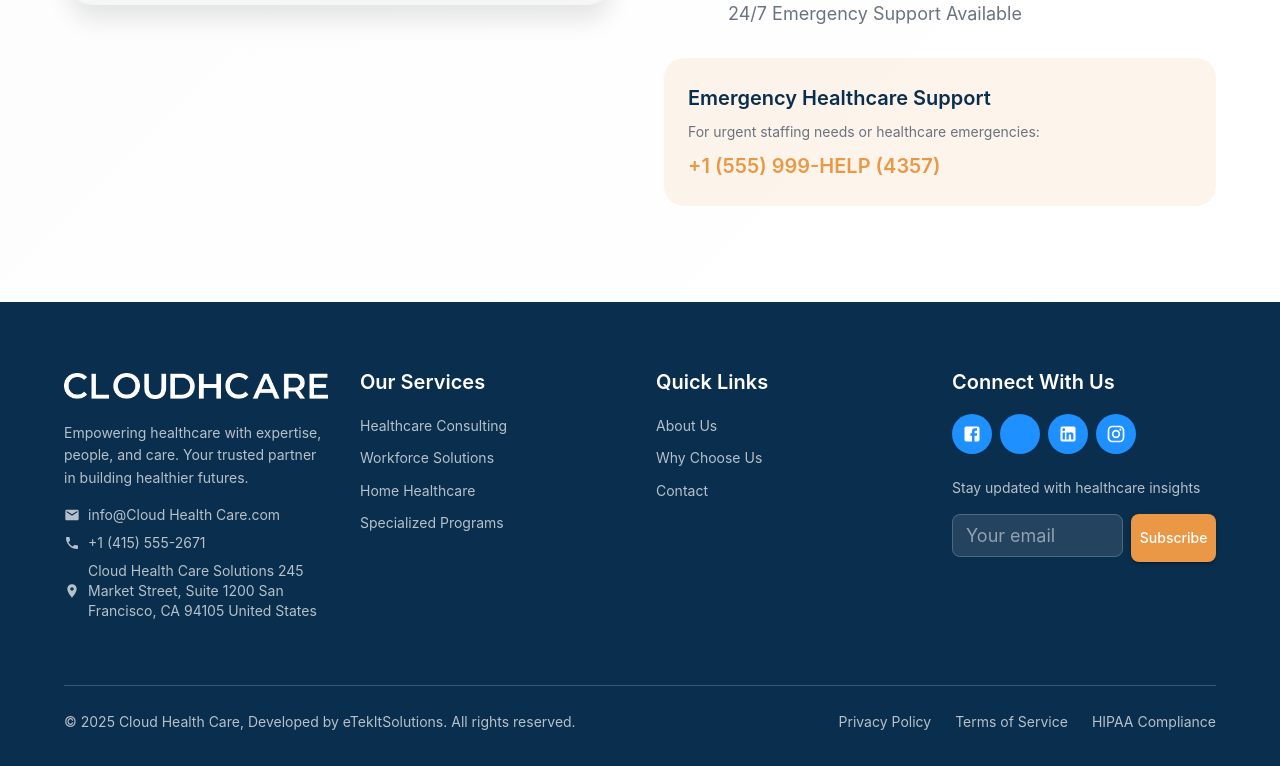
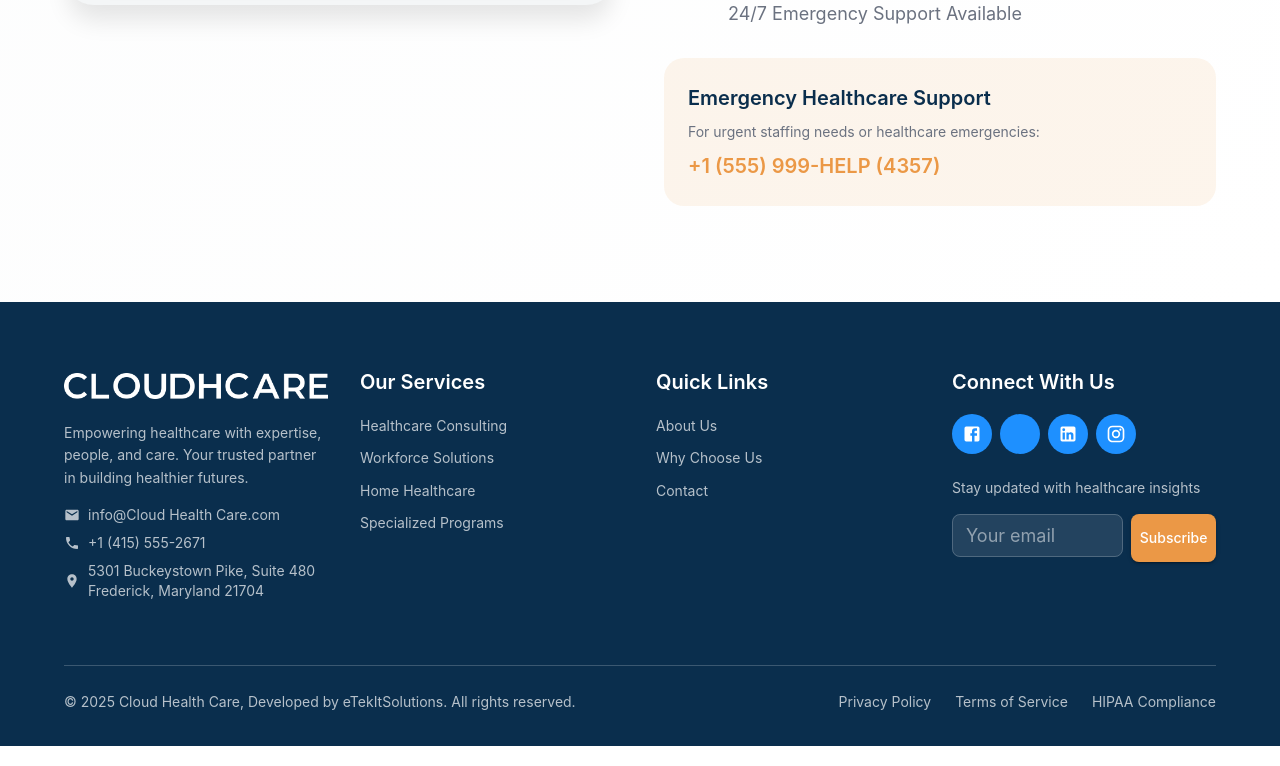
Before and after one commit to balaji061201/cloudhcare, a React (Vite) app: page / in a window 1280 px wide. Shown: the part 6380-7146 px from the top of the page. Built offline with nearby package versions, Linux system fonts and the light colour scheme; some icons are missing.

Commit message:
Address changes

```diff
--- a/src/components/ContactSection.tsx
+++ b/src/components/ContactSection.tsx
@@ -40,7 +40,7 @@ export function ContactSection() {
     {
       icon: LocationOn,
       title: "Visit Us",
-      details: ["Cloud Health Care Solutions 245 Market Street, Suite 1200 San Francisco, CA 94105 United States"],
+      details: ["5301 Buckeystown Pike, Suite 480 Frederick, Maryland 21704"],
     },
     {
       icon: Schedule,
--- a/src/components/Footer.tsx
+++ b/src/components/Footer.tsx
@@ -92,8 +92,7 @@ export function Footer() {
                       variant="body2"
                       sx={{ color: "rgba(255, 255, 255, 0.7)" }}
                     >
-                      Cloud Health Care Solutions 245 Market Street, Suite 1200 San
-                      Francisco, CA 94105 United States
+                      5301 Buckeystown Pike, Suite 480 Frederick, Maryland 21704
                     </Typography>
                   </Box>
                 </Stack>
```
